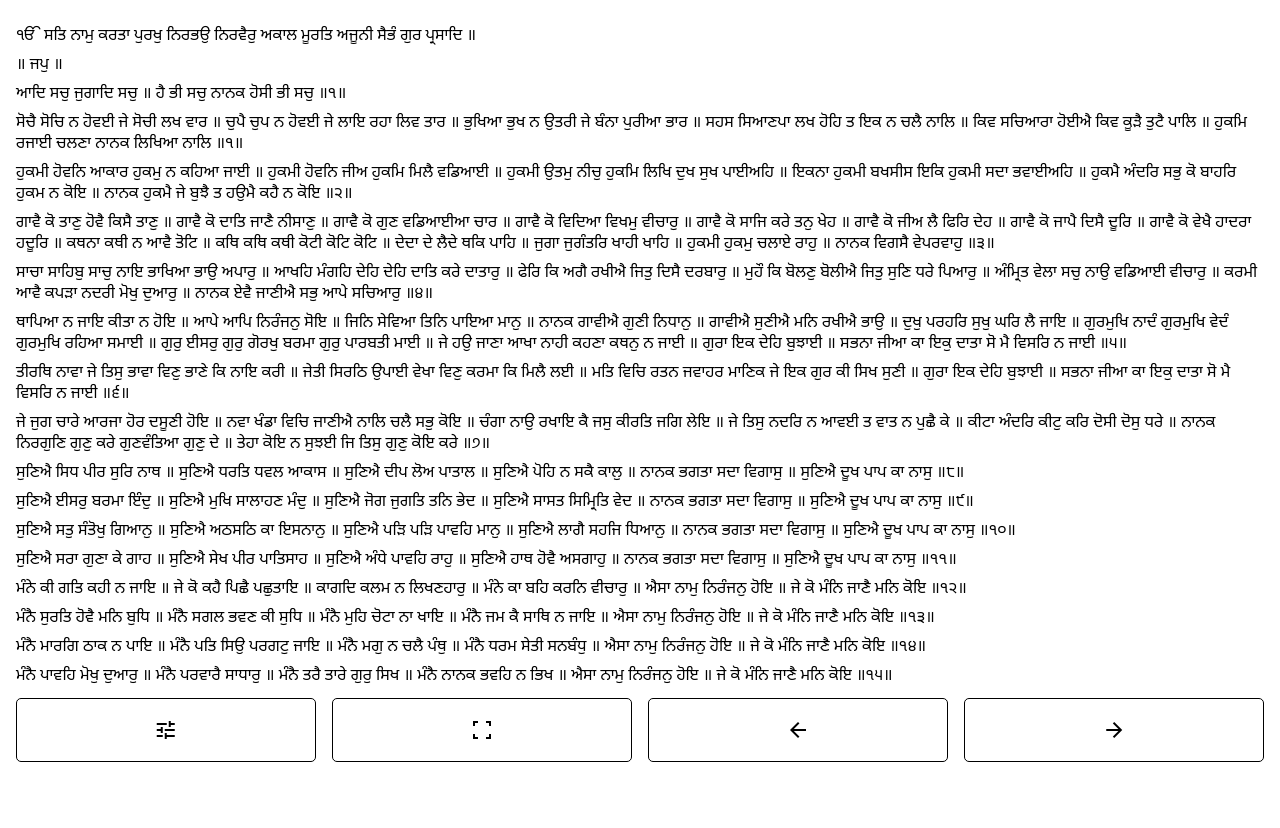
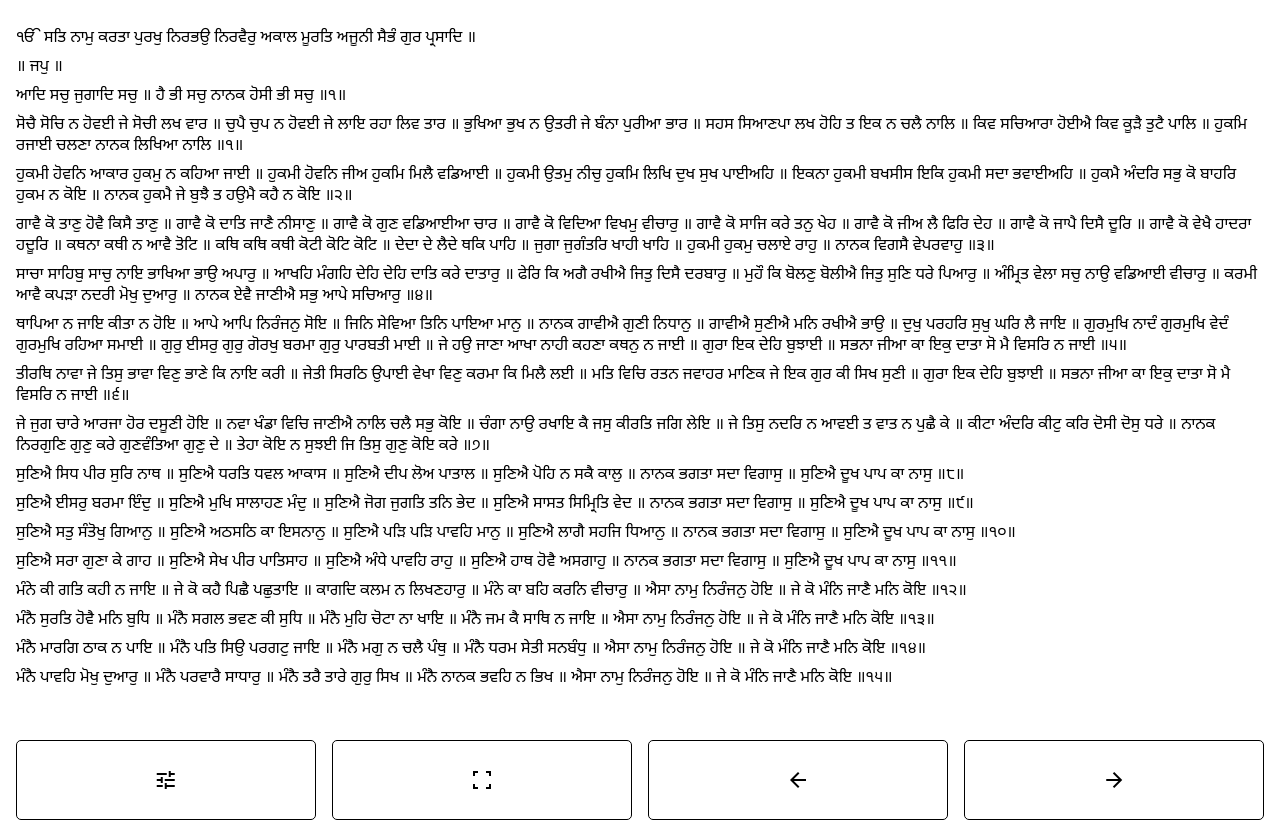
Before and after one commit to charandeepsinghb/bani-reader, a website: page index.html in a window 1280 px wide. Before the commit the page ends 800 px from the top, so only its background shows below. Drawn offline with nearby package versions, Linux system fonts and the light colour scheme.

Commit message:
margin fix

```diff
--- a/script.js
+++ b/script.js
@@ -260,9 +260,9 @@ function changeScroll(isOn) {
 /*********************** Set initial height width for bani section *************************/
 
 function setHeightWidthForFixed() {
-  baniSection.style.height = (window.innerHeight * 0.85) + "px";
+  baniSection.style.height = (window.innerHeight * 0.9) + "px";
   const configBottomElm = document.getElementsByClassName("configBottom")[0];
-  configBottomElm.style.height = (window.innerHeight * 0.08) + "px";
+  configBottomElm.style.height = (window.innerHeight * 0.1) + "px";
 }
 setHeightWidthForFixed();
 
--- a/style.css
+++ b/style.css
@@ -2,7 +2,6 @@
   --font-color: #000000;
   --background-color: #ffffff;
   --seperate-height: 0.5em;
-  padding-top: 10px;
 }
 
 #bani {
@@ -15,8 +14,9 @@
   column-gap: 2rem;
   column-fill: auto;
   margin: 0;
-  /* margin-top: 10px; */
+  margin-top: 20px;
   column-rule: 1px solid;
+  /* padding-top: 20px; */
 }
 
 .noto-sans-gurmukhi-bani {
```
